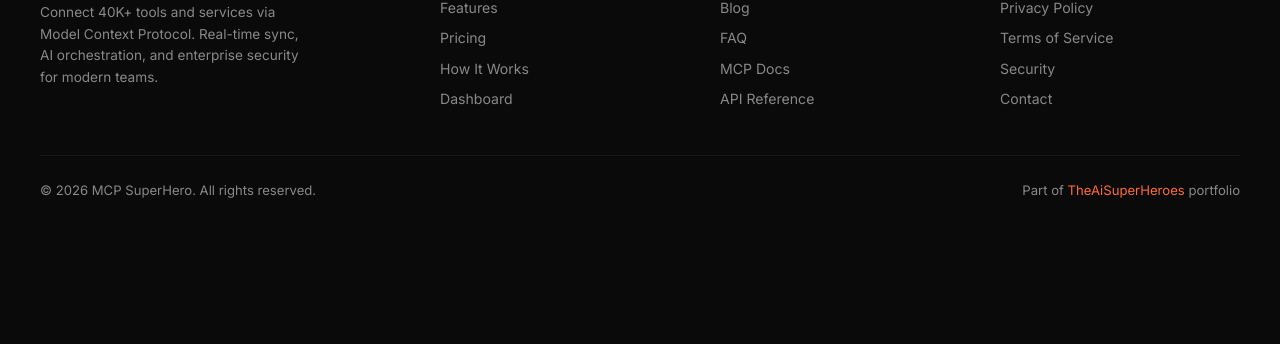
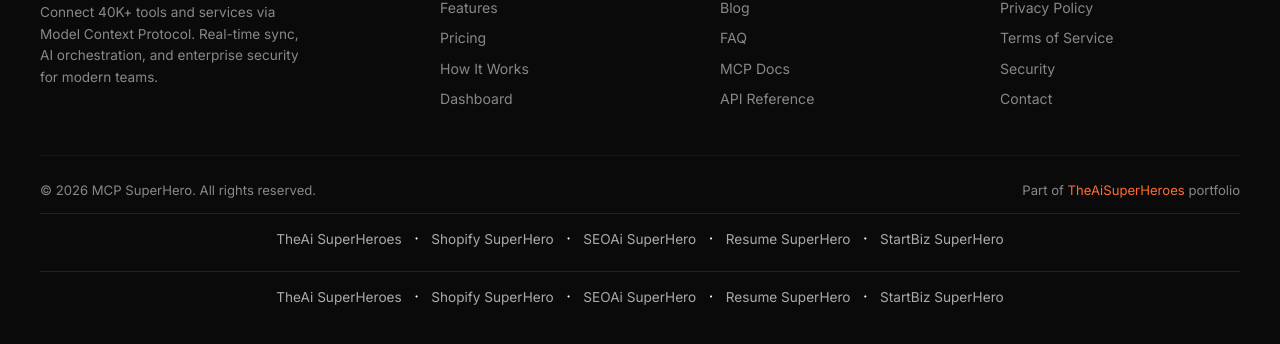
Before and after one commit to jarvisstark1985/mcpsuperhero, a plain HTML site: page index.html in a window 1280 px wide. Shown: the part 7391-7735 px from the top of the page. Before the commit the page ends 7640 px from the top, so only its background shows below. Drawn offline with Linux system fonts and the light colour scheme.

Commit message:
Add cross-link network to footer for SEO
Added additional footer links for various SuperHero services.

```diff
--- a/index.html
+++ b/index.html
@@ -1477,6 +1477,20 @@
             <span>© 2026 MCP SuperHero. All rights reserved.</span>
             <span>Part of <a href="https://theaisuperheroes.com" style="color: var(--orange);">TheAiSuperHeroes</a> portfolio</span>
         </div>
+        <div style="text-align: center; padding: 12px 0 8px; border-top: 1px solid rgba(255,255,255,0.1); margin-top: 12px;">
+            <a href="https://www.theaisuperheroes.com" style="color: #aaa; margin: 0 8px; font-size: 0.85rem;">TheAi SuperHeroes</a> ·
+            <a href="https://shopifysuperhero.com" style="color: #aaa; margin: 0 8px; font-size: 0.85rem;">Shopify SuperHero</a> ·
+            <a href="https://seoaisuperhero.com" style="color: #aaa; margin: 0 8px; font-size: 0.85rem;">SEOAi SuperHero</a> ·
+            <a href="https://www.resumesuperhero.com" style="color: #aaa; margin: 0 8px; font-size: 0.85rem;">Resume SuperHero</a> ·
+            <a href="https://www.startbizsuperhero.com" style="color: #aaa; margin: 0 8px; font-size: 0.85rem;">StartBiz SuperHero</a>
+        </div>
+        <div style="text-align: center; padding: 12px 0 8px; border-top: 1px solid rgba(255,255,255,0.1); margin-top: 12px;">
+            <a href="https://www.theaisuperheroes.com" style="color: #aaa; margin: 0 8px; font-size: 0.85rem;">TheAi SuperHeroes</a> ·
+            <a href="https://shopifysuperhero.com" style="color: #aaa; margin: 0 8px; font-size: 0.85rem;">Shopify SuperHero</a> ·
+            <a href="https://seoaisuperhero.com" style="color: #aaa; margin: 0 8px; font-size: 0.85rem;">SEOAi SuperHero</a> ·
+            <a href="https://www.resumesuperhero.com" style="color: #aaa; margin: 0 8px; font-size: 0.85rem;">Resume SuperHero</a> ·
+            <a href="https://www.startbizsuperhero.com" style="color: #aaa; margin: 0 8px; font-size: 0.85rem;">StartBiz SuperHero</a>
+        </div>
     </footer>
 
     <!-- Sticky Bottom CTA -->
```
